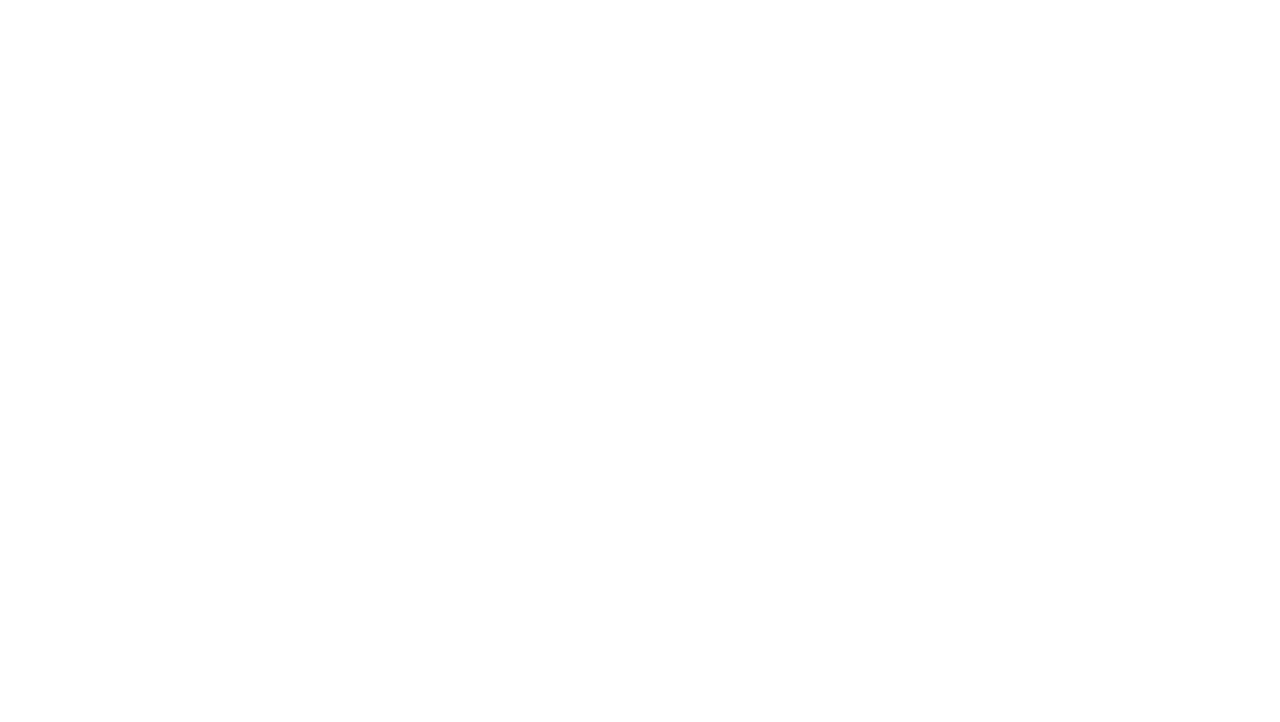
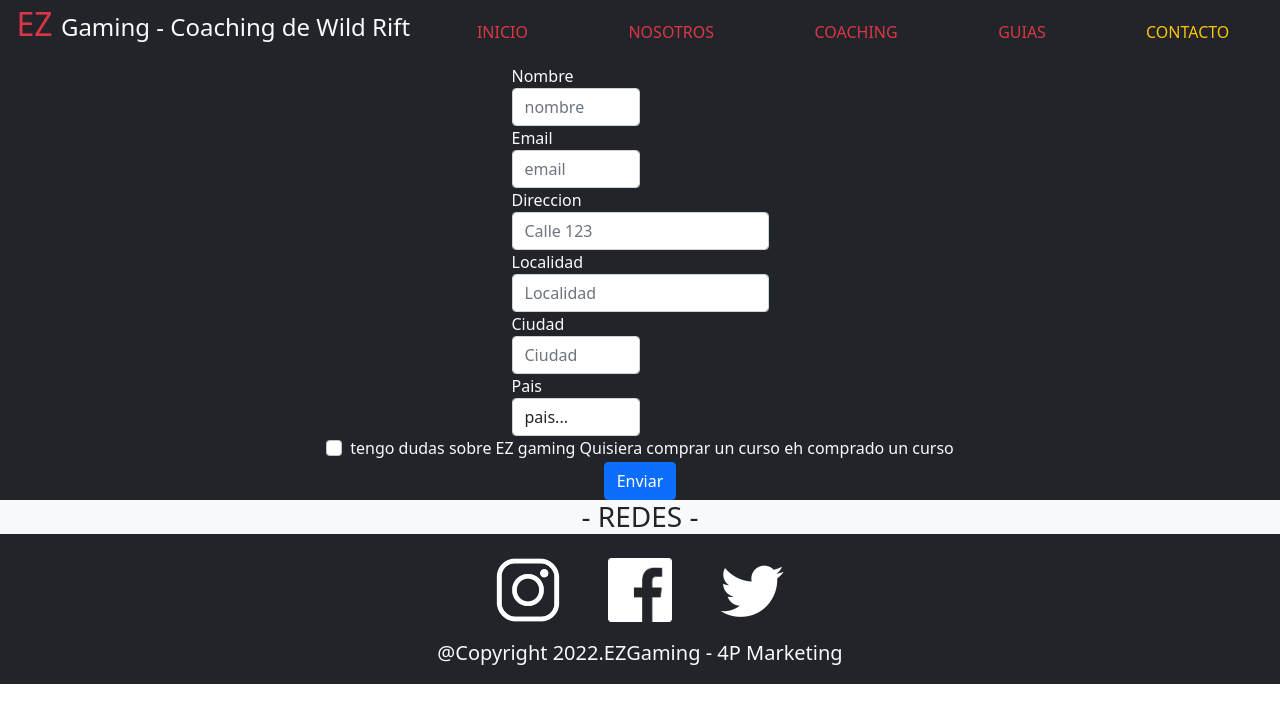
Before and after one commit to Nicolas-Porcel/EZ-Gaming-Porcel, a plain HTML site: page HTML/contacto.html in a window 1280 px wide. Drawn offline with Linux system fonts and the light colour scheme.

Commit message:
se completo contacto.html

```diff
--- a/HTML/contacto.html
+++ b/HTML/contacto.html
@@ -4,9 +4,113 @@
     <meta charset="UTF-8">
     <meta http-equiv="X-UA-Compatible" content="IE=edge">
     <meta name="viewport" content="width=device-width, initial-scale=1.0">
-    <title>Document</title>
+    <title>EZG - Contacto</title>
+    <link rel="stylesheet" href="../css/bootstrap.css">
+    <link rel="stylesheet" href="../css/animate.css">
+    <link rel="stylesheet" href="../css/main.css">
 </head>
 <body>
 
+    <div class="row-fluid d-flex justify-content-center align-items-center flex-wrap bg-dark" id="header-menu">
+        <!--#######################################-->
+        <!-- HEADER -->
+        <header class="col-md-4 m-0">
+            <p class="text-light text-center fs-4">
+                <span class="text-danger fs-2">EZ </span>Gaming - Coaching de Wild Rift
+            </p>
+        </header>
+
+        <!--#######################################-->
+        <!-- MENU -->
+        <nav class="col-md-8">
+            <ul class="nav d-flex justify-content-around flex-wrap">
+                <li class="nav-item">
+                    <a class="nav-link fs-6 text-uppercase text-danger" href="index.html">inicio</a>
+                </li>
+                <li class="nav-item">
+                    <a class="nav-link fs-6 text-uppercase text-danger" href="html/nosotros.html">nosotros</a>
+                </li>
+                <li class="nav-item">
+                    <a class="nav-link fs-6 text-uppercase text-danger" href="html/coaching.html">coaching</a>
+                </li>
+                <li class="nav-item">
+                    <a class="nav-link fs-6 text-uppercase text-danger" href="html/guia.html">guias</a>
+                </li>
+                <li class="nav-item">
+                    <a class="nav-link active fs-6 text-uppercase text-warning animate__animated animate__headShake" href="html/contacto.html">contacto</a>
+                </li>
+            </ul>
+        </nav>
+    </div>
+
+    <!--#######################################-->
+    <!-- FORM - MAIN -->
+    <form class="bg-dark text-light d-flex flex-column align-items-center">
+        <div class="form-row">
+          <div class="form-group col-md-6">
+            <label for="inputName4">Nombre</label>
+            <input type="text" class="form-control" id="inputName4" placeholder="nombre">
+          </div>
+          <div class="form-group col-md-6">
+            <label for="inputEmail4">Email</label>
+            <input type="email" class="form-control" id="inputEmail4" placeholder="email">
+          </div>
+        </div>
+        <div class="form-group">
+          <label for="inputAddress">Direccion</label>
+          <input type="text" class="form-control" id="inputAddress" placeholder="Calle 123">
+        </div>
+        <div class="form-group">
+          <label for="inputAddress2">Localidad</label>
+          <input type="text" class="form-control" id="inputAddress2" placeholder="Localidad">
+        </div>
+        <div class="form-row">
+          <div class="form-group col-md-6">
+            <label for="inputCity">Ciudad</label>
+            <input type="text" class="form-control" id="inputCity" placeholder="Ciudad">
+          </div>
+          <div class="form-group col-md-6">
+            <label for="inputState">Pais</label>
+            <select id="inputState" class="form-control">
+              <option selected>pais...</option>
+              <option>Argentina</option>
+              <option>Uruguay</option>
+              <option>Chile</option>
+              <option>Paraguay</option>
+              <option>otro</option>
+            </select>
+          </div>
+        </div>
+        <div class="form-group">
+          <div class="form-check">
+            <input class="form-check-input" type="checkbox" id="gridCheck">
+            <label class="form-check-label" for="gridCheck">
+              tengo dudas sobre EZ gaming
+            </label>
+              <label class="form-check-label" for="gridCheck">
+               Quisiera comprar un curso
+              </label>
+              <label class="form-check-label" for="gridCheck">
+                eh comprado un curso
+              </label>
+          </div>
+        </div>
+        <button type="submit" class="btn btn-primary">Enviar</button>
+      </form>
+
+    <!--#######################################-->
+    <!-- FOOTER -->
+    <footer class="bg-dark m-0 d-flex flex-column gap-3">
+        <h3 class="bg-light text-center text-dark text-uppercase">- redes -</h3>
+        <div id="redes" class="d-flex justify-content-center gap-5 align-items-center bg-dark">
+            <a href=""><img src="../images/social/instagram-white-icon.png" alt=""></a>
+            <a href=""><img src="../images/social/facebook-white-icon.png" alt=""></a>
+            <a href=""><img src="../images/social/twitter-white-icon.png" alt=""></a>
+        </div>
+        <p class="text-light text-center fs-5 bg-dark">
+            @Copyright 2022.EZGaming - 4P Marketing
+        </p>
+    </footer>
+
 </body>
 </html>
```
Also changed, not shown: HTML/coaching.html (+3 -0 lines), HTML/guia.html (+3 -0 lines), HTML/nosotros.html (+3 -0 lines), index.html (+3 -0 lines).
